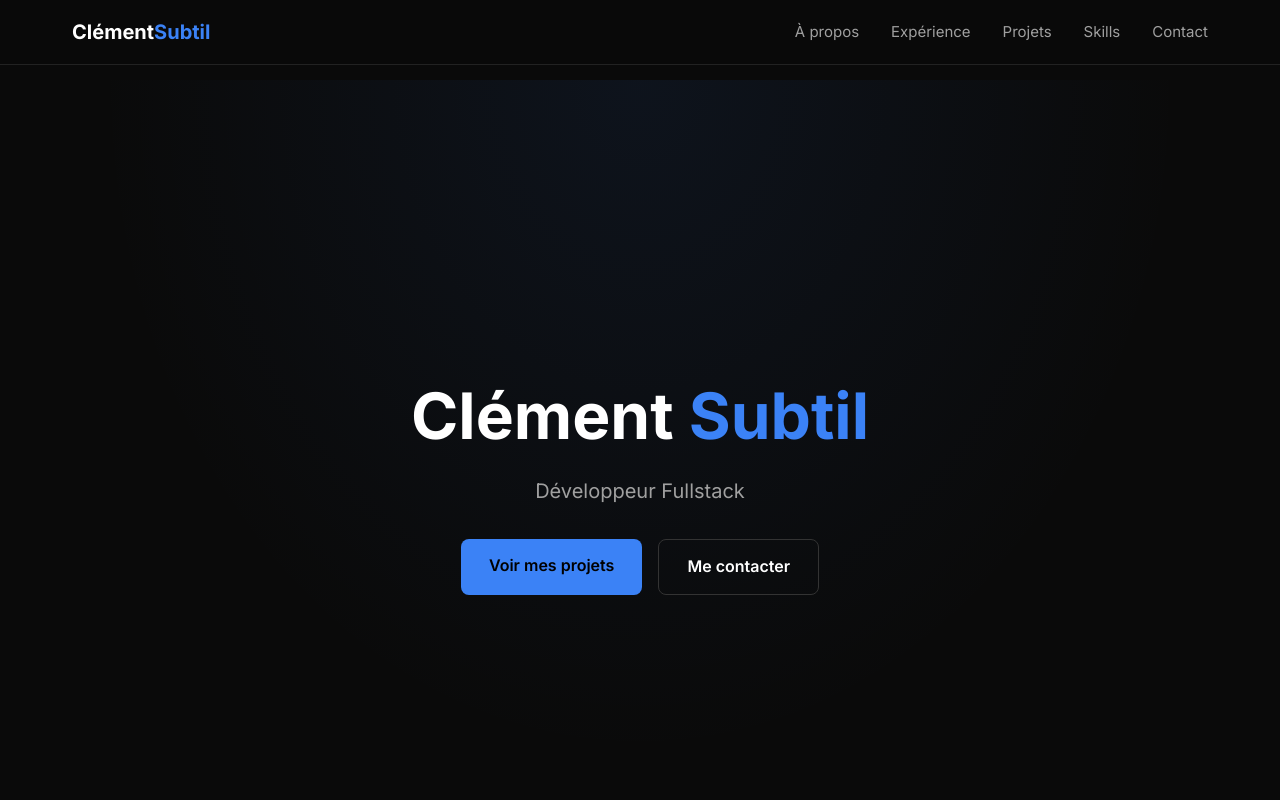
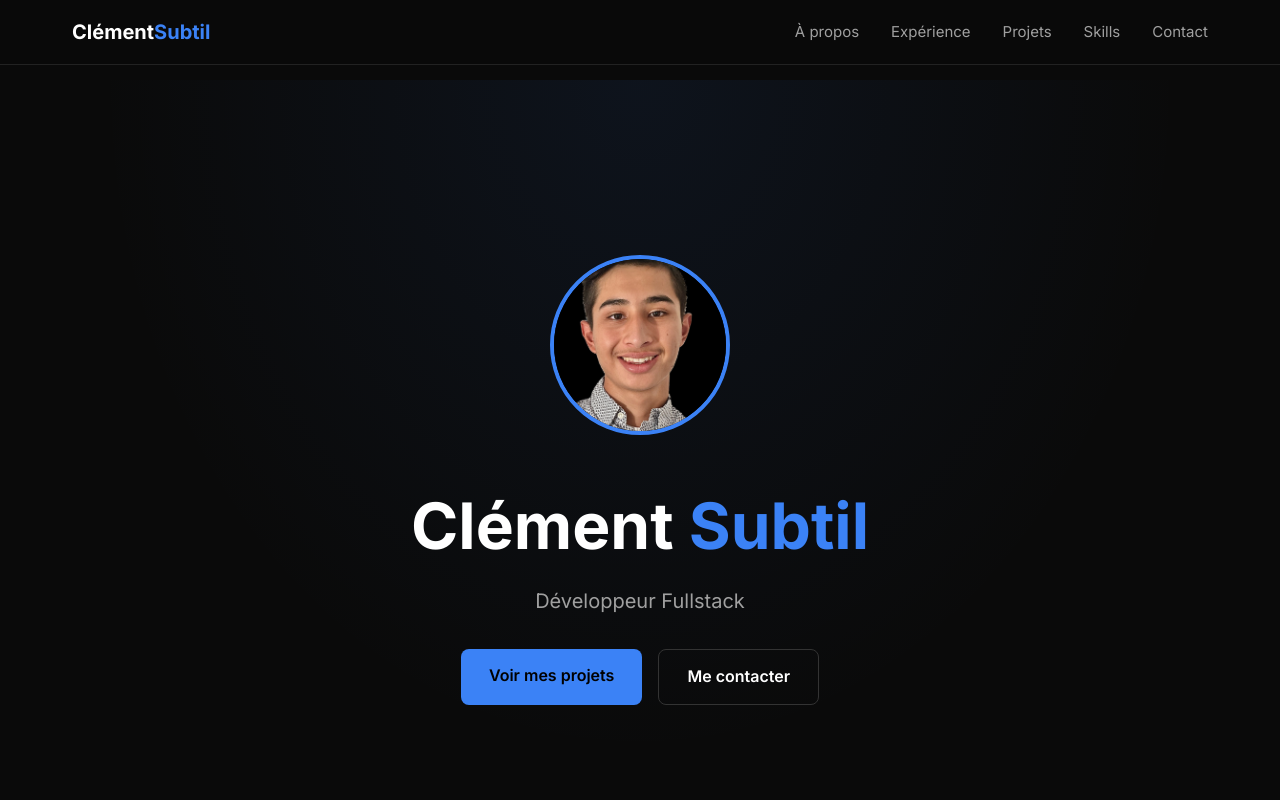
Before and after one commit to clementsbt/portfolio, a React (Vite) app: page / in a window 1280 px wide. Shown: the top 800 px of the page. Built offline with nearby package versions, Linux system fonts and the light colour scheme.

Commit message:
feat: add profile photo to hero

```diff
--- a/src/App.tsx
+++ b/src/App.tsx
@@ -38,6 +38,7 @@ function App() {
       {/* Hero */}
       <section className="hero">
         <div className="container hero-content">
+          <img src="/profile.jpg" alt="Clément Subtil" className="hero-photo" />
           <h1>
             Clément <span>Subtil</span>
           </h1>
--- a/src/index.css
+++ b/src/index.css
@@ -99,6 +99,15 @@ body {
   background:
     radial-gradient(ellipse at top, rgba(59, 130, 246, 0.08) 0%, transparent 60%),
     var(--bg-primary);
+}
+
+.hero-photo {
+  width: 180px;
+  height: 180px;
+  border-radius: 50%;
+  object-fit: cover;
+  border: 4px solid var(--accent);
+  margin-bottom: 2rem;
 }
 
 .hero-content h1 {
```
Also changed, not shown: public/profile.jpg (added).
